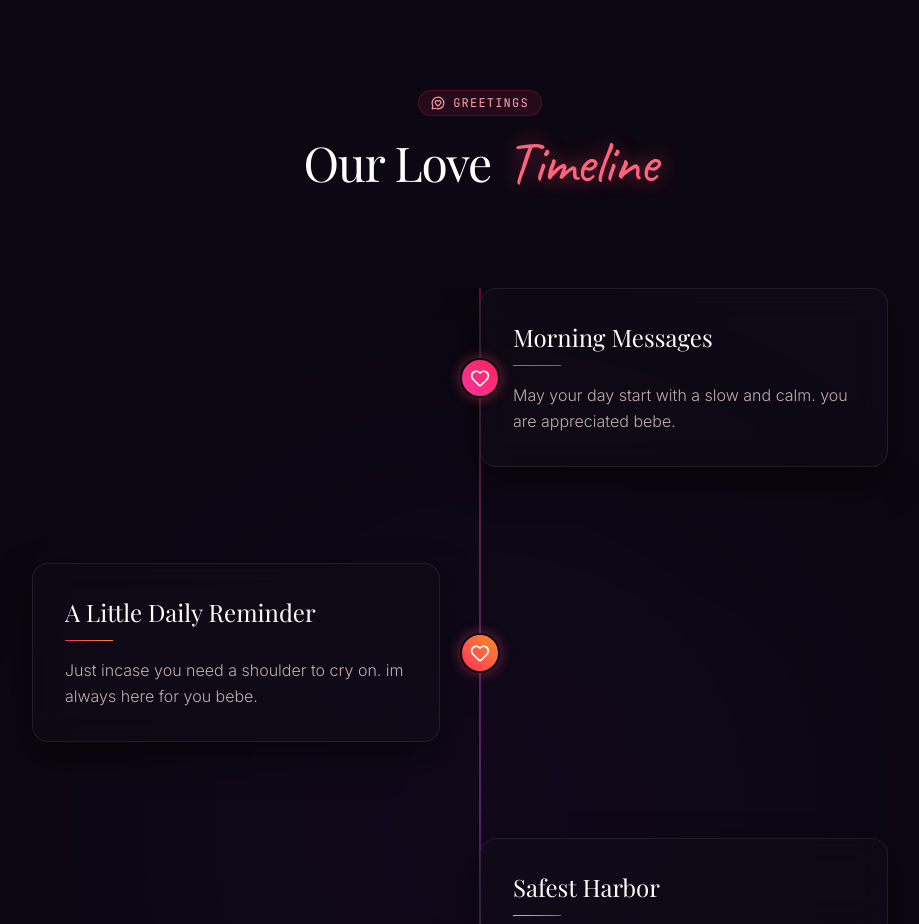
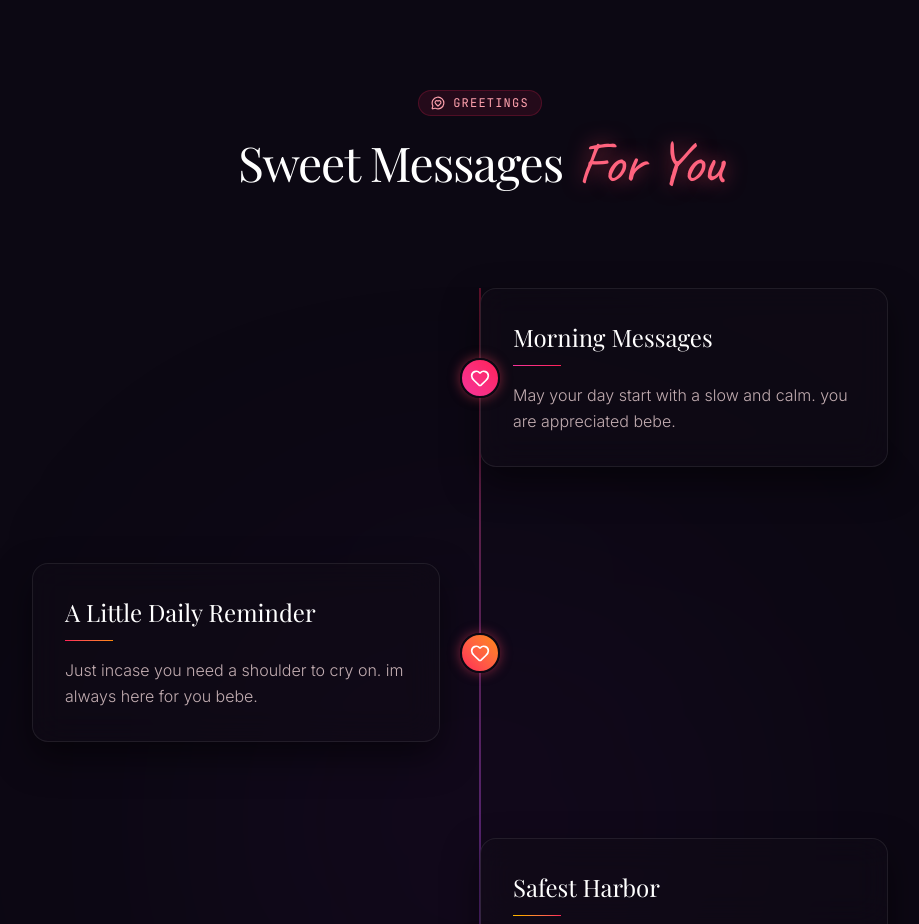
Before and after one commit to AA-Coder13/Tomybebe, a React (Vite) app: page / in a window 1280 px wide. Shown: the part 2520-3444 px from the top of the page, without its empty margins (160-1079 px from the left). Built offline with nearby package versions, Linux system fonts and the light colour scheme; a web font is replaced by a local one.

Commit message:
Update Timeline.tsx

```diff
--- a/src/components/Timeline.tsx
+++ b/src/components/Timeline.tsx
@@ -82,7 +82,7 @@ export default function Timeline() {
             <MessageCircleHeart className="h-3.5 w-3.5" /> Greetings
           </div>
           <h2 className="text-4xl md:text-5xl font-serif text-white tracking-tight">
-            Our Love <span className="font-handwritten text-rose-400 capitalize text-5xl md:text-6xl text-glow-rose font-medium ml-1">Timeline</span>
+            Sweet Messages <span className="font-handwritten text-rose-400 capitalize text-5xl md:text-6xl text-glow-rose font-medium ml-1">For You</span>
           </h2>
           <p className="mt-3 text-rose-300/60 max-w-md mx-auto text-sm font-sans tracking-wide font-light">
           </p>
```
